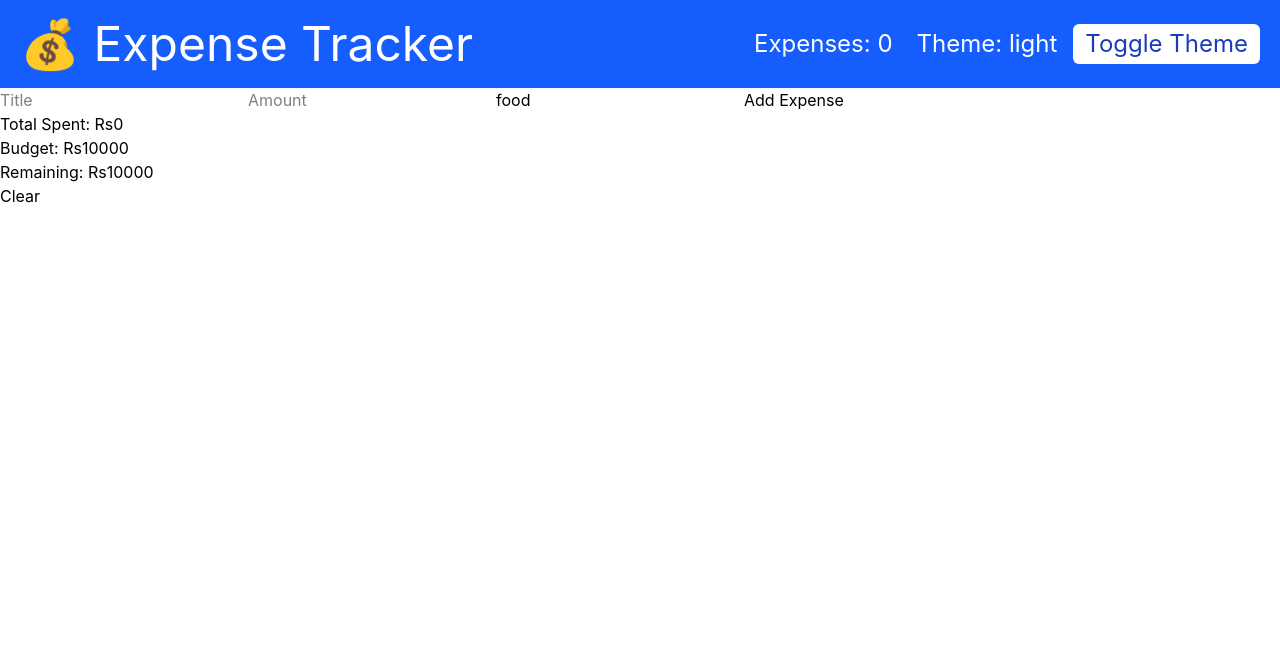
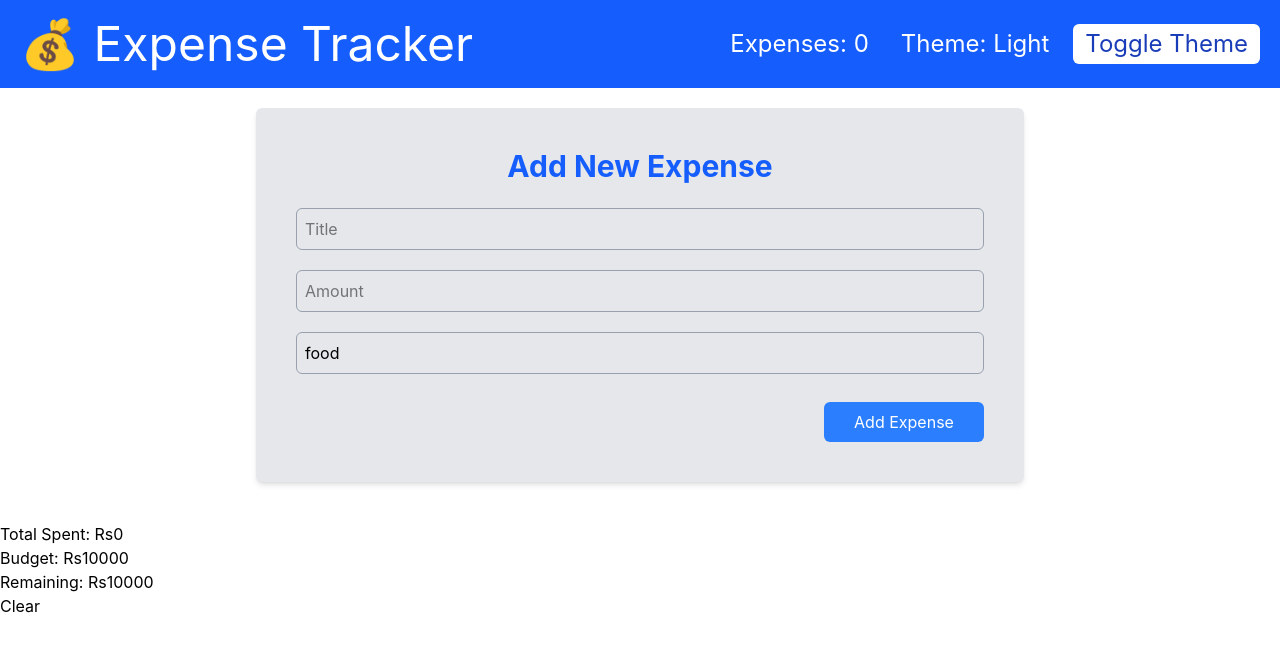
Before and after one commit to Rairohan/User-Dashboard, a React (Vite) app: page / in a window 1280 px wide. Shown: the top 652 px of the page. Built offline with nearby package versions, Linux system fonts and the light colour scheme.

Commit message:
feat:Tailwind added to Addexepnse.jsx

```diff
--- a/src/Context/ExpenseContent.jsx
+++ b/src/Context/ExpenseContent.jsx
@@ -5,7 +5,7 @@ export const ExpenseContext = createContext()
 const initialState = {
   expenses: [],
   budget: 10000,
-  theme: "light"
+  theme: "Light"
 }
 
 function reducer(state, action) {
@@ -13,7 +13,7 @@ function reducer(state, action) {
     case "add":         return { ...state, expenses: [...state.expenses, action.payload] }
     case "remove":      return { ...state, expenses: state.expenses.filter(e => e.id !== action.payload) }
     case "clear":        return { ...state, expenses: [] }
-    case "toggleTheme":  return { ...state, theme: state.theme === "light" ? "dark" : "light" }
+    case "toggleTheme":  return { ...state, theme: state.theme === "light" ? "Dark" : "Light" }
     default:             return state
   }
 }
--- a/src/component/AddExpense.jsx
+++ b/src/component/AddExpense.jsx
@@ -8,31 +8,45 @@ export default function AddExpense(){
   const [category, setCategory] = useState("food")
 
   return (
-    <div>
+     <div className="flex flex-col gap-2 p-5">
+  <div className="bg-gray-200 shadow-md rounded-md p-5 mb-5 max-w-3xl mx-auto w-full">
+    <div className="flex flex-col gap-2 p-5">
+      <div className= "flex justify-center">
+        <h2 className="text-3xl font-bold mb-4 text-blue-600">Add New Expense</h2>
+      </div>
       <input
+        className="border border-gray-400 rounded-md p-2 w-full focus:outline-none focus:border-blue-500 mb-3"
         type="text"
         placeholder="Title"
         value={title}
         onChange={(e) => setTitle(e.target.value)}
       />
       <input
+      className = "border border-gray-400 rounded-md p-2 w-full focus:outline-none focus:border-blue-500 mb-3"
         type="text"
         placeholder="Amount"
         value={amount}
         onChange={(e) => setAmount(e.target.value)}
       />
       <input
+        className="border border-gray-400 rounded-md p-2 w-full focus:outline-none focus:border-blue-500 mb-3"
         type="text"
         placeholder="Category"
         value={category}
         onChange={(e) => setCategory(e.target.value)}
       />
-      <button onClick={() => dispatch({
+      <div className="flex justify-end mt-2">
+      <button
+        className="  w-40 bg-blue-500 text-white px-1 py-2 rounded-md hover:bg-blue-700 transition duration-300 "
+        onClick={() => dispatch({
         type: "add",
         payload: { id: Date.now(), title, amount: Number(amount), category }
-      })}>
+        })}>
         Add Expense
       </button>
+      </div>
+      </div>
+    </div>
     </div>
   )
 }
--- a/src/component/Navbar.jsx
+++ b/src/component/Navbar.jsx
@@ -7,7 +7,7 @@ export default function Navbar(){
         <h1 className="text-5xl">💰 Expense Tracker</h1>
         <div className='flex items-center gap-4'>
             <p className='p-2'>Expenses: {state.expenses.length}</p>
-            <p className='p- 2'>Theme: {state.theme}</p>
+            <p className='p-2'>Theme: {state.theme}</p>
             <button
                 className='bg-white text-blue-800 px-3 py-1 rounded-md hover:bg-gray-300 transition duration-400 hover:text-blue hover:scale-105'
                 onClick={() => dispatch({ type: "toggleTheme" })}>
```
